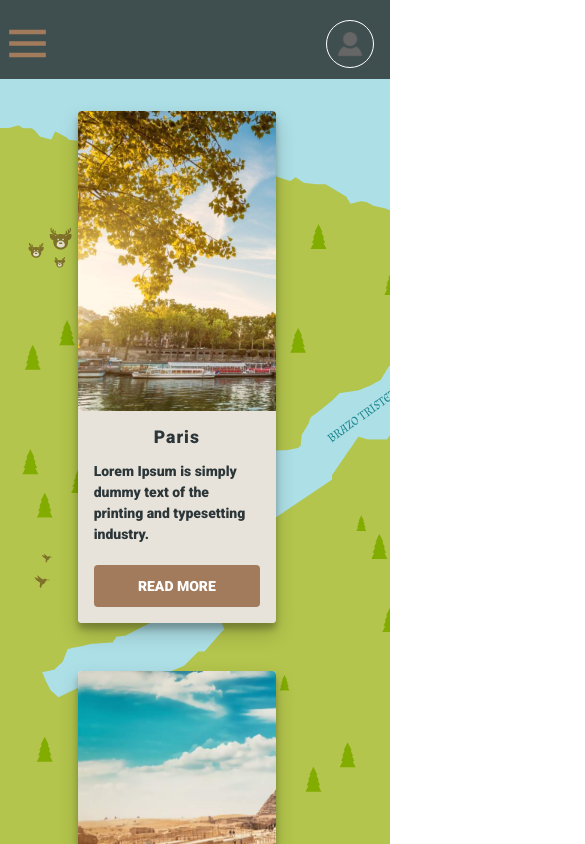
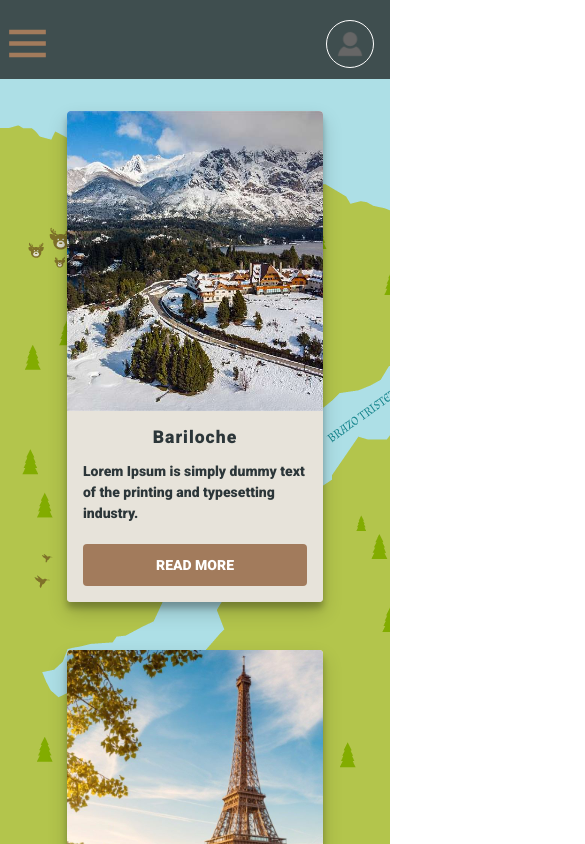
Before and after one commit to Matias98cs/mytinerary-panzer, a React (Create React App) app: page /cities in a window 390 px wide. Shown: the top 844 px of the page, 585 px wide, since content can reach past the window. Built offline with nearby package versions, Linux system fonts and the light colour scheme.

Commit message:
Responsive

```diff
--- a/src/style/CityCards.css
+++ b/src/style/CityCards.css
@@ -1,20 +1,21 @@
 
-.cityCard-container{
-    display: grid;
-    grid-template-columns: 1fr 1fr 1fr;
+  .cityCard-container{
+    display: flex;
     justify-content: center;
+    flex-wrap: wrap;
     align-items: center;
     gap: 3em;
     padding: 2em 0 2em 0;
-}
+  }
 
-.card_image {
+  .card_image {
     height: 300px;
-}
+  }
 
-.card_image img{
+  .card_image img{
     height: 100%;
   }
+
   .btn{
     color: white;
     padding: 0.8rem;
@@ -46,18 +47,6 @@
   .cards_item {
     display: flex;
     width: 22rem;
-  }
-
-  @media (max-width: 40rem) {
-    .cards_item {
-      width: 50%;
-    }
-  }
-
-  @media (max-width: 56rem) {
-    .cards_item {
-      width: 33.3333%;
-    }
   }
 
   .card {
@@ -100,3 +89,24 @@
     margin-top: 35px;
     text-align: center;
   }
+
+  @media (max-width: 400px){
+    .cards_item{
+      width: 16rem;
+    }
+    .card{
+      width: 90%;
+    }
+
+  }
+
+  @media (max-width: 896px) {
+    .cards_item {
+      justify-content: center;
+    }
+    .card{
+      width: 100%;
+      justify-content: center;
+      align-items: center;
+    }
+  }
```
